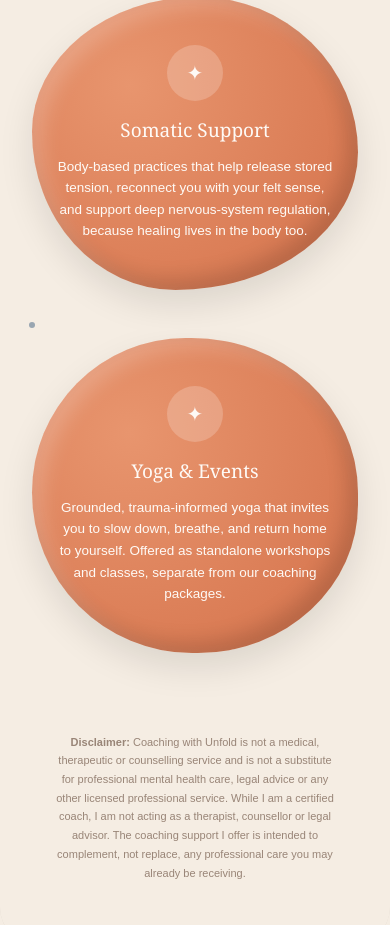
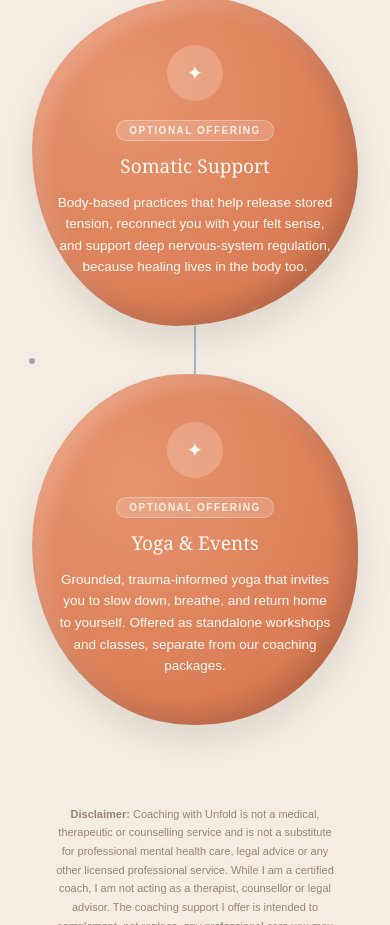
Before and after one commit to kelly541/unfoldcoachingwebsiterepo, a website: page index.html in a window 390 px wide. Shown: the part 3136-4061 px from the top of the page. Drawn offline with Linux system fonts and the light colour scheme.

Commit message:
feat: add optional-tag styling and implement mobile layout fix for process branch lines

```diff
--- a/index.html
+++ b/index.html
@@ -598,6 +598,22 @@
       background: radial-gradient(circle at 30% 30%, var(--terra-light), var(--terra));
       border-radius: 48% 52% 50% 50% / 50% 50% 48% 52%;
     }
+    .optional-tag {
+      display: inline-block;
+      font-family: Arial, sans-serif;
+      font-size: 10px;
+      font-weight: bold;
+      letter-spacing: 1.5px;
+      text-transform: uppercase;
+      color: var(--white);
+      background: rgba(255, 255, 255, 0.18);
+      border: 1px solid rgba(255, 255, 255, 0.35);
+      padding: 4px 12px;
+      border-radius: 20px;
+      margin-bottom: 0.75rem;
+      opacity: 0.9;
+    }
+
     .process-headings {
       position: absolute;
       top: 0;
@@ -759,15 +775,19 @@
         flex-direction: column;
         gap: 3rem;
       }
-      .branch-top .branch-line-v, .branch-bottom .branch-line-v {
+      .branch-top .branch-line-v {
         display: none;
       }
-      .branch-top .branch-line-h, .branch-bottom .branch-line-h {
+      .branch-bottom .branch-line-v {
+        display: block;
+        position: absolute;
         top: -3rem;
         left: 50%;
         width: 2px;
         height: 3rem;
         transform: translateX(-50%);
+        background: var(--slate);
+        opacity: 0.4;
       }
     }
 
@@ -1289,6 +1309,7 @@
 
             <a href="somatics.html" class="path-card path-card-3" style="display: block; text-decoration: none; cursor: pointer;">
               <div class="step-num">✦</div>
+              <div class="optional-tag">Optional Offering</div>
               <h4 class="step-title">Somatic Support</h4>
               <p class="step-desc">Body-based practices that help release stored tension, reconnect you with your felt
                 sense, and support deep nervous-system regulation, because healing lives in the body too.</p>
@@ -1301,6 +1322,7 @@
 
             <a href="events.html" class="path-card path-card-4" style="display: block; text-decoration: none; cursor: pointer;">
               <div class="step-num">✦</div>
+              <div class="optional-tag">Optional Offering</div>
               <h4 class="step-title">Yoga & Events</h4>
               <p class="step-desc">Grounded, trauma-informed yoga that invites you to slow down, breathe, and return
                 home to yourself. Offered as standalone workshops and classes, separate from our coaching packages.</p>
```
